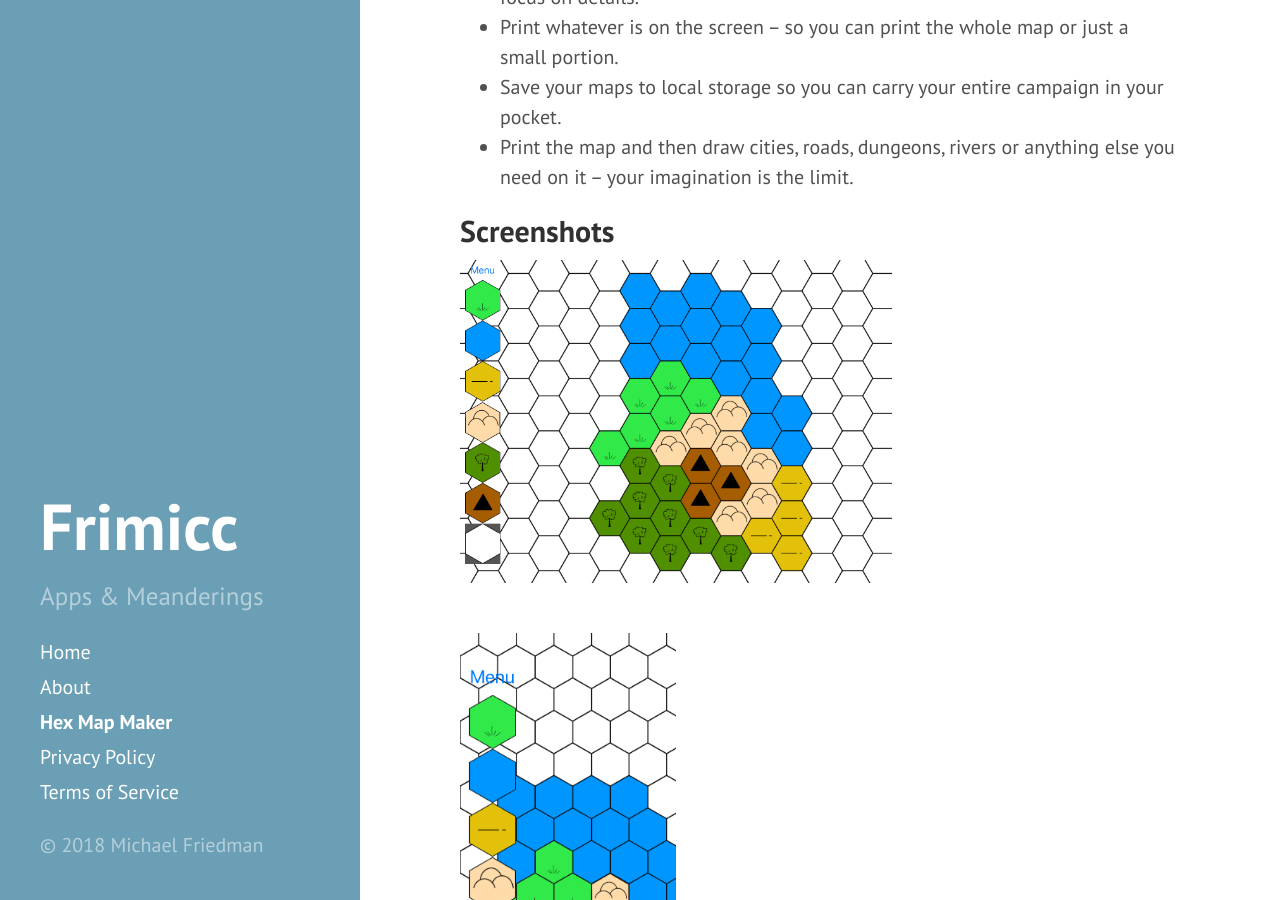
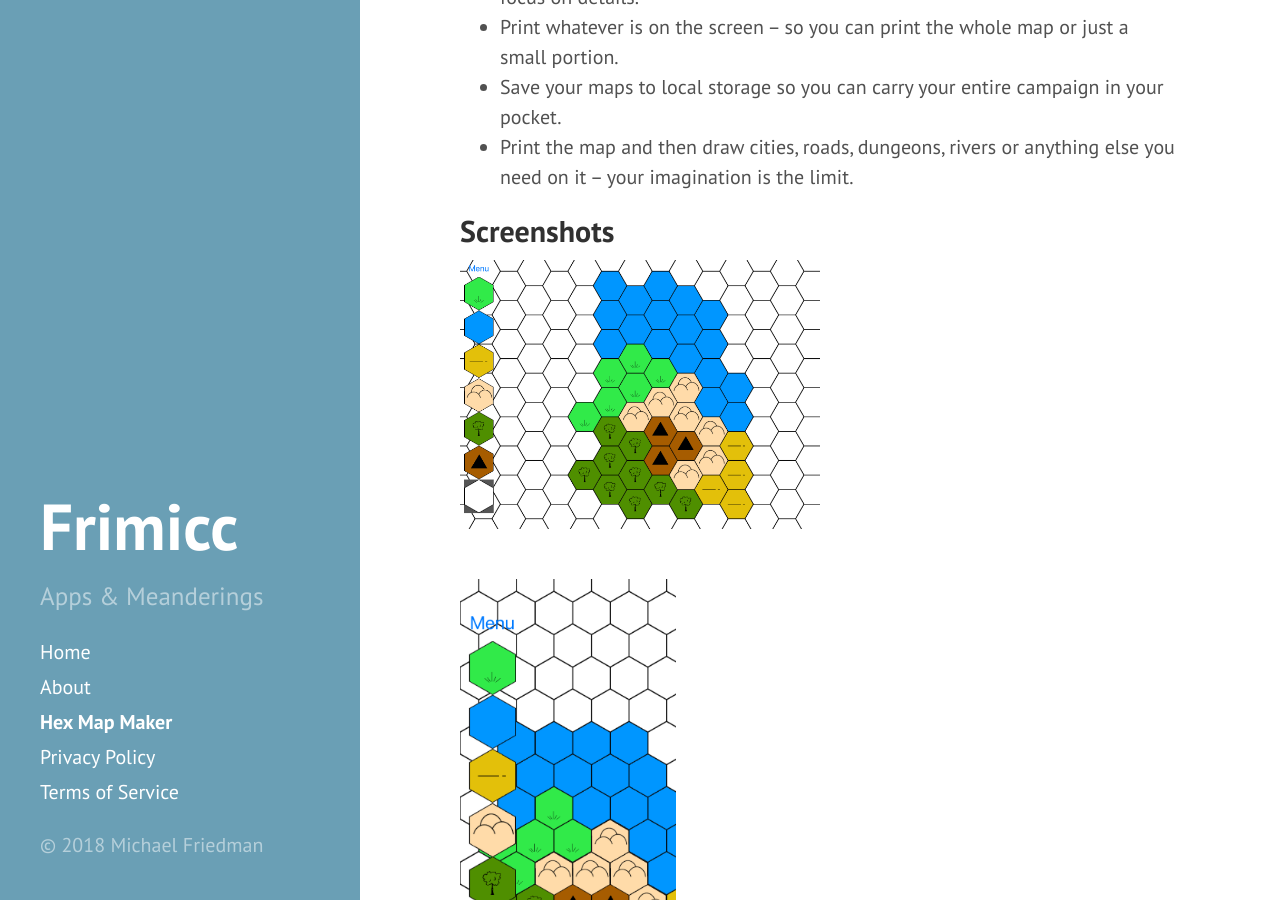
Before and after one commit to frimicc/frimicc.github.io, a Jekyll site: the page built from hexmapmaker.md, in a window 1280 px wide and 900 px high, scrolled down 743 px. Built offline with Jekyll 4.4.1, drawn with Linux system fonts in a browser that asks for light colours.

Commit message:
Arranging screenshots.

```diff
--- a/hexmapmaker.md
+++ b/hexmapmaker.md
@@ -21,7 +21,7 @@ Change hex types or map size without losing your current map! (Though it will lo
 * Print the map and then draw cities, roads, dungeons, rivers or anything else you need on it -- your imagination is the limit.
 
 ## Screenshots
-![iPad Map Screenshot]({{ site.baseurl }}/public/images/HexMapiPadLandscapeMapFlat.png){:width="60%"}&nbsp;&nbsp;![iPhoneX Map Screenshot]({{ site.baseurl }}/public/images/HexMapXPortraitMapPointy.png){:width="30%"}
+![iPad Map Screenshot]({{ site.baseurl }}/public/images/HexMapiPadLandscapeMapFlat.png){:width="50%"}&nbsp;&nbsp;![iPhoneX Map Screenshot]({{ site.baseurl }}/public/images/HexMapXPortraitMapPointy.png){:width="30%"}
 
 ## Support
 
```
